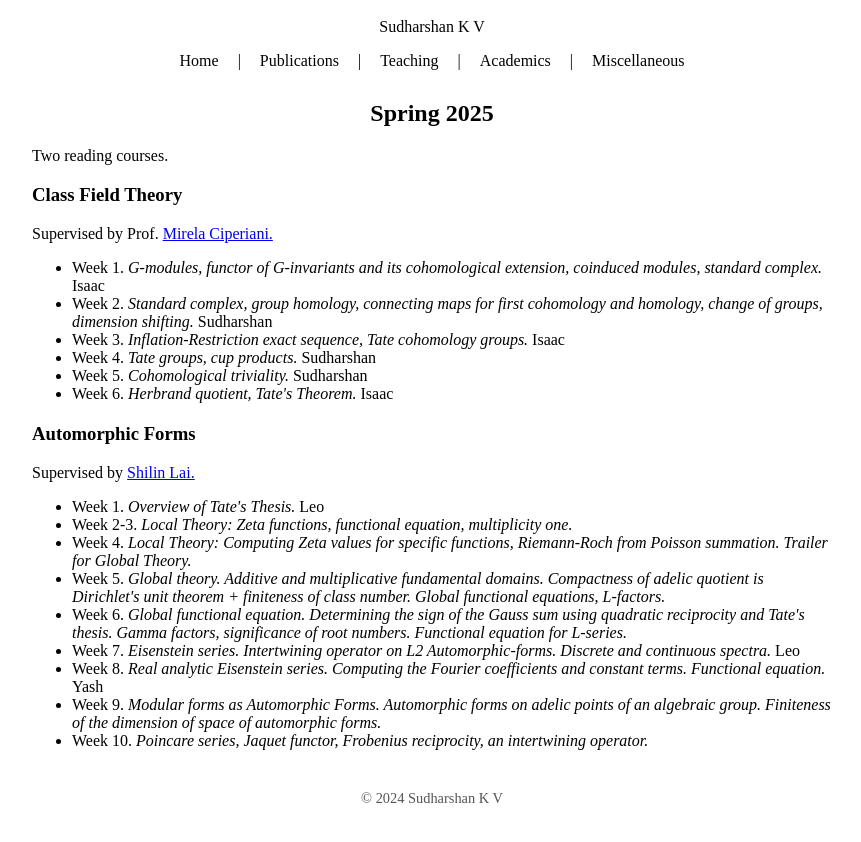
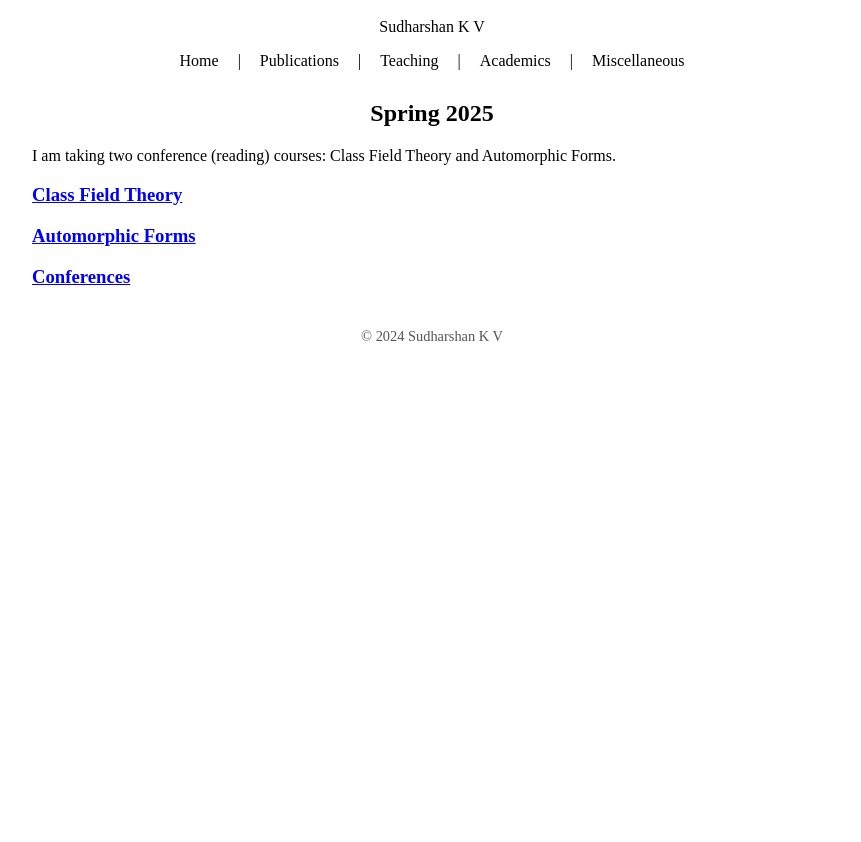
Before and after one commit to KVS02/kvs02.github.io, a plain HTML site: page academic.html in a window 1280 px wide. Shown: the part 80-922 px from the top of the page, without its empty margins (208-1069 px from the left). After the commit the page ends 800 px from the top, so only its background shows below. Drawn offline with Linux system fonts and the light colour scheme.

Commit message:
update academic.html

```diff
--- a/academic.html
+++ b/academic.html
@@ -28,6 +28,11 @@
         .section {
             margin-bottom: 20px;
         }
+	.toggle-link {
+            cursor: pointer;
+            color: blue;
+            text-decoration: underline;
+        }
         footer {
             text-align: center;
             margin-top: 40px;
@@ -48,39 +53,59 @@
 	<a href="misc.html">Miscellaneous</a>
     </div>
 
+    <h2>Spring 2025</h2>
 
-    <div class="section">
-        <h2>Spring 2025</h2>
-    </div>
-    Two reading courses.
-    <div class="section">
-        <h3>Class Field Theory</h3>
-	Supervised by Prof. <a href="https://web.ma.utexas.edu/users/mirela/">Mirela Ciperiani.</a>
+
+    I am taking two conference (reading) courses: Class Field Theory and Automorphic Forms.
+
+    <h3><span class="toggle-link" onclick="toggleSection('classFieldTheory')">Class Field Theory</span></h3>
+    <div id="classFieldTheory" class="content" style="display: none;">
+        Supervised by Prof. <a href="https://web.ma.utexas.edu/users/mirela/">Mirela Ciperiani.</a>
         <ul>
-        	<li>Week 1. <i>G-modules, functor of G-invariants and its cohomological extension, coinduced modules, standard complex.</i> Isaac
-		<li>Week 2. <i>Standard complex, group homology, connecting maps for first cohomology and homology, change of groups, dimension shifting.</i> Sudharshan
-		<li>Week 3. <i>Inflation-Restriction exact sequence, Tate cohomology groups.</i> Isaac
-		<li>Week 4. <i>Tate groups, cup products.</i> Sudharshan
-		<li>Week 5. <i>Cohomological triviality.</i> Sudharshan
-		<li>Week 6. <i>Herbrand quotient, Tate's Theorem.</i> Isaac
+            <li>Week 1. <i>G-modules, functor of G-invariants and its cohomological extension, coinduced modules, standard complex.</i> Isaac</li>
+            <li>Week 2. <i>Standard complex, group homology, connecting maps for first cohomology and homology, change of groups, dimension shifting.</i> Sudharshan</li>
+            <li>Week 3. <i>Inflation-Restriction exact sequence, Tate cohomology groups.</i> Isaac</li>
+            <li>Week 4. <i>Tate groups, cup products.</i> Sudharshan</li>
+            <li>Week 5. <i>Cohomological triviality.</i> Sudharshan</li>
+            <li>Week 6. <i>Herbrand quotient, Tate's Theorem.</i> Isaac</li>
         </ul>
     </div>
 
-    <div class="section">
-	<h3>Automorphic Forms</h3>
-	Supervised by <a href="https://web.ma.utexas.edu/users/sl55444/">Shilin Lai.</a>
+    <h3><span class="toggle-link" onclick="toggleSection('automorphicForms')">Automorphic Forms</span></h3>
+    <div id="automorphicForms" class="content" style="display: none;">
+        Supervised by <a href="https://web.ma.utexas.edu/users/sl55444/">Shilin Lai.</a>
+        <ul>
+            <li>Week 1. <i>Overview of Tate's Thesis.</i> Leo</li>
+            <li>Week 2-3. <i>Local Theory: Zeta functions, functional equation, multiplicity one.</i></li>
+            <li>Week 4. <i>Local Theory: Computing Zeta values for specific functions, Riemann-Roch from Poisson summation. Trailer for Global Theory.</i></li>
+            <li>Week 5. <i>Global theory. Additive and multiplicative fundamental domains. Compactness of adelic quotient is Dirichlet's unit theorem + finiteness of class number. Global functional equations, L-factors.</i></li>
+            <li>Week 6. <i>Global functional equation. Determining the sign of the Gauss sum using quadratic reciprocity and Tate's thesis. Gamma factors, significance of root numbers. Functional equation for L-series.</i></li>
+            <li>Week 7. <i>Eisenstein series. Intertwining operator on L2 Automorphic-forms. Discrete and continuous spectra.</i> Leo</li>
+            <li>Week 8. <i>Real analytic Eisenstein series. Computing the Fourier coefficients and constant terms. Functional equation.</i> Yash</li>
+            <li>Week 9. <i>Modular forms as Automorphic Forms. Automorphic forms on adelic points of an algebraic group. Finiteness of the dimension of space of automorphic forms.</i></li>
+            <li>Week 10. <i>Poincare series, Jaquet functor, Frobenius reciprocity, an intertwining operator.</i></li>
+        </ul>
+    </div>
+
+    <h3><span class="toggle-link" onclick="toggleSection('confspring25')">Conferences</span></h3>
+    <div id="confspring25" class="content" style="display: none;">
+
 	<ul>
-		<li>Week 1. <i>Overview of Tate's Thesis.</i> Leo
-		<li>Week 2-3. <i>Local Theory: Zeta functions, functional equation, multiplicity one.</i>
-		<li>Week 4. <i>Local Theory: Computing Zeta values for specific functions, Riemann-Roch from Poisson summation. Trailer for Global Theory.</i>
-		<li>Week 5. <i>Global theory. Additive and multiplicative fundamental domains. Compactness of adelic quotient is Dirichlet's unit theorem + finiteness of class number. Global functional equations, L-factors.</i>
-		<li>Week 6. <i>Global functional equation. Determining the sign of the Gauss sum using quadratic reciprocity and Tate's thesis. Gamma factors, significance of root numbers. Functional equation for L-series.</i>
-		<li>Week 7. <i>Eisenstein series. Intertwining operator on L2 Automorphic-forms. Discrete and continuous spectra.</i> Leo
-		<li>Week 8. <i>Real analytic Eisenstein series. Computing the Fourier coefficients and constant terms. Functional equation.</i> Yash
-		<li>Week 9. <i>Modular forms as Automorphic Forms. Automorphic forms on adelic points of an algebraic group. Finiteness of the dimension of space of automorphic forms.</i>
-		<li>Week 10. <i>Poincare series, Jaquet functor, Frobenius reciprocity, an intertwining operator.</i>
+	    <li><a href="https://franksottile.github.io/conferences/TAGS25/">TAGS</a> March 28-30.</li>
+	    <li><a href="http://automorphicformsworkshop.org">AFW</a> (Upcoming) April 30-May 5.</li>
 	</ul>
     </div>
+    <script>
+        function toggleSection(id) {
+            var content = document.getElementById(id);
+            if (content.style.display === "none" || content.style.display === "") {
+                content.style.display = "block";
+            } else {
+                content.style.display = "none";
+            }
+        }
+    </script>
+
     <footer>
         &copy; 2024 Sudharshan K V
     </footer>
```
